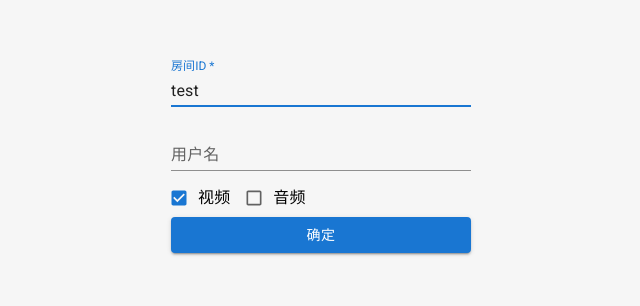
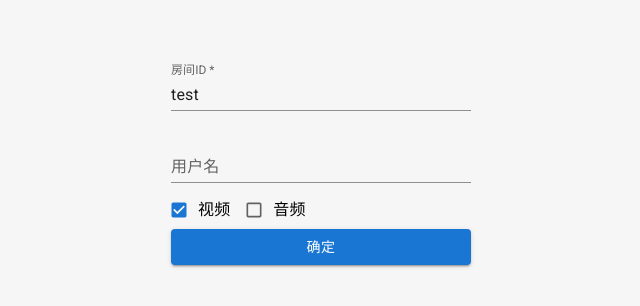
Before and after one commit to lanyuechen/retina, a React (Vite) app: page /#/join in a window 1280 px wide. Shown: the part 244-550 px from the top of the page, without its empty margins (319-959 px from the left). Built offline with nearby package versions, Linux system fonts and the light colour scheme.

Commit message:
表单优化

```diff
--- /dev/null
+++ b/src/components/Form/Input.tsx
@@ -0,0 +1,17 @@
+import React, { forwardRef } from 'react';
+import { TextField } from '@mui/material';
+
+export default forwardRef((props: any, ref: any) => {
+  const { name, label, ...others } = props;
+
+  return (
+    <TextField
+      ref={ref}
+      name={name}
+      label={label}
+      margin="normal"
+      variant="standard"
+      {...others}
+    />
+  );
+});
--- a/src/components/Form/index.tsx
+++ b/src/components/Form/index.tsx
@@ -4,9 +4,11 @@ import { useForm, Controller } from 'react-hook-form';
 export type { FormRef } from './typings';
 
 import Checkbox from './Checkbox';
+import Input from './Input';
 
 interface IForm extends React.ForwardRefExoticComponent<any> {
   Checkbox: typeof Checkbox;
+  Input: typeof Input;
 };
 
 const Form = forwardRef((props: any, ref: any) => {
@@ -39,5 +41,6 @@ const Form = forwardRef((props: any, ref: any) => {
 }) as IForm;
 
 Form.Checkbox = Checkbox;
+Form.Input = Input;
 
 export default Form;
--- a/src/pages/Home/index.tsx
+++ b/src/pages/Home/index.tsx
@@ -17,7 +17,7 @@ export default () => {
           <Icon type="github" />&nbsp;&nbsp;Github
         </a>
         &nbsp;&nbsp;&nbsp;&nbsp;
-        <Link to="/workspace" className={style.btn}>
+        <Link to="/join" className={style.btn}>
           <Icon type="plus-square" />&nbsp;&nbsp;加入会议
         </Link>
       </div>
--- a/src/pages/Join/index.tsx
+++ b/src/pages/Join/index.tsx
@@ -1,23 +1,18 @@
-import React, { useEffect, useRef, useState, useMemo } from 'react';
+import React, { useRef } from 'react';
 import { useNavigate, createSearchParams } from 'react-router-dom';
 
-import {
-  Box,
-  TextField, Button,
-} from '@mui/material';
+import { Box, Button } from '@mui/material';
 
 import Form, { FormRef } from '@/components/Form';
 
 import style from './style.module.less';
 
-export default (props: any) => {
+export default () => {
   const form = useRef<FormRef>();
   const navigate = useNavigate();
 
   const joinMeeting = async () => {
     form.current?.submit((values: any) => {
-      console.log('====', values);
-      return;
       navigate({
         pathname: `/room/${values.roomId}`,
         search: `?${createSearchParams({
@@ -38,31 +33,17 @@ export default (props: any) => {
             roomId: 'test',
             username: '',
             video: true,
+            audio: false,
           }}
           rules={{
             roomId: {required: '房间ID不能为空'}
           }}
         >
-          <TextField
-            name="roomId"
-            label="房间ID"
-            variant="standard"
-            autoFocus
-            fullWidth
-          />
-          <TextField
-            name="username"
-            label="用户名"
-            margin="normal"
-            variant="standard"
-            fullWidth
-          />
+          <Form.Input name="roomId" label="房间ID" fullWidth />
+          <Form.Input name="username" label="用户名" fullWidth />
 
           <Form.Checkbox name="video" label="视频" />
           <Form.Checkbox name="audio" label="音频" />
-
-          {/* <FormControlLabel name="video" control={<Checkbox size="small" />} label="视频" />
-          <FormControlLabel name="audio" control={<Checkbox size="small" />} label="声音" /> */}
 
         </Form>
 
```
